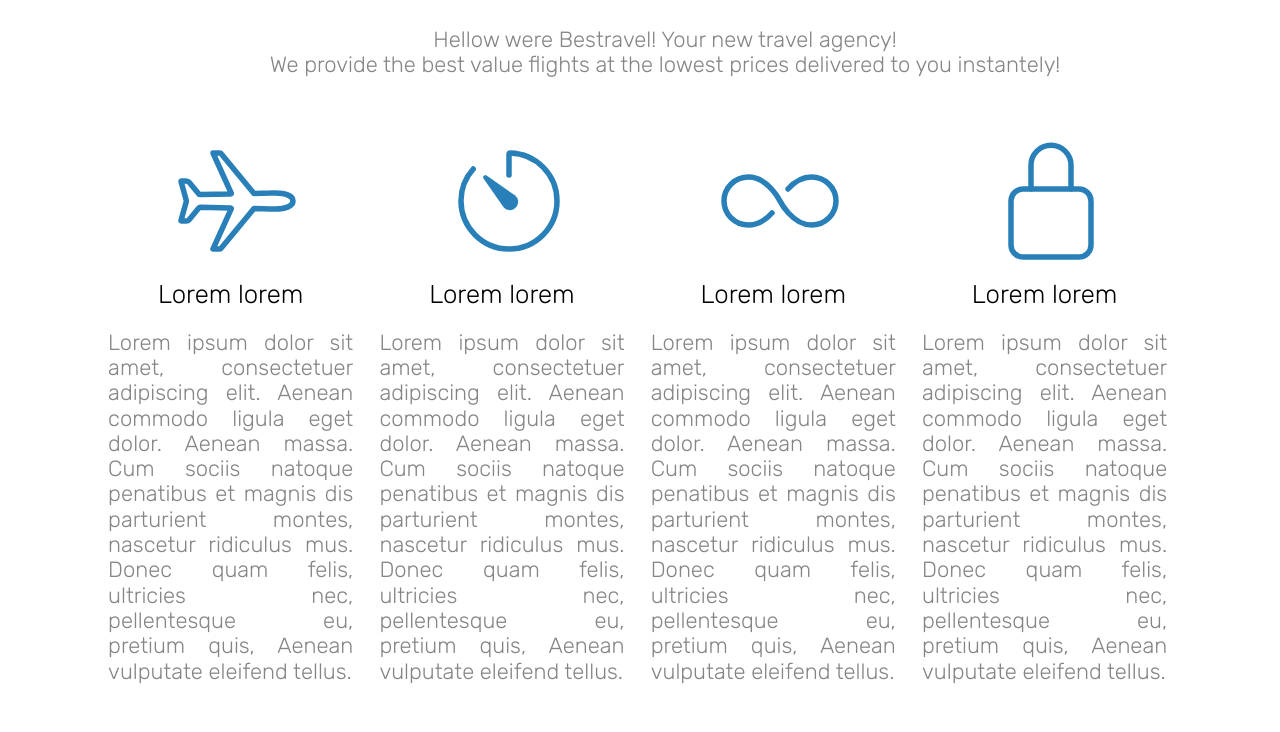
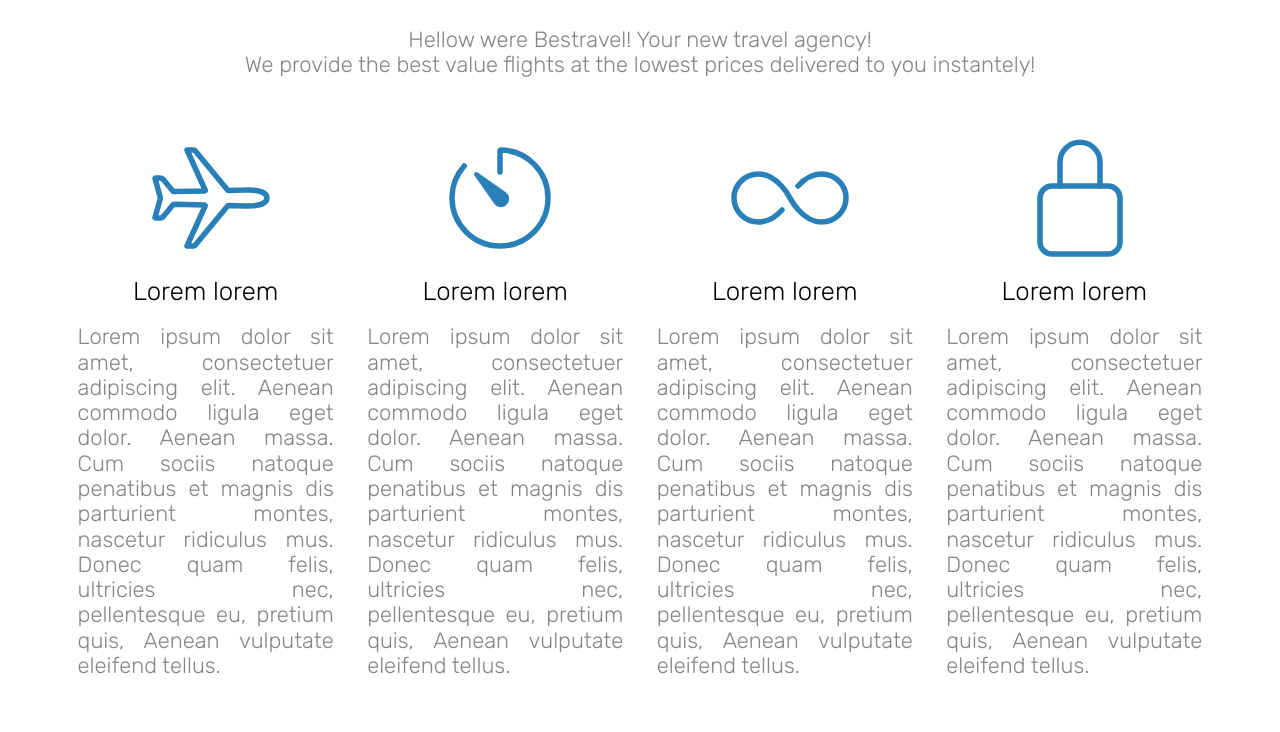
Before and after one commit to sididev96/besttravel, a plain HTML site: page index.html in a window 1280 px wide. Shown: the part 948-1680 px from the top of the page. Drawn offline with nearby package versions, Linux system fonts and the light colour scheme.

Commit message:
fixed a bunch of more divs and box placement

```diff
--- a/index.html
+++ b/index.html
@@ -55,7 +55,7 @@
                     Aenean vulputate eleifend tellus.</p>
             </div>
 
-            <div class="row">
+
             <div class="col span-1-of-4">
                 <ion-icon name="timer-outline" class="featuresico"></ion-icon>
                 <h3>Lorem lorem</h3>
@@ -66,7 +66,7 @@
                     Aenean vulputate eleifend tellus.</p>
             </div>
 
-                <div class="row">
+
             <div class="col span-1-of-4">
                 <ion-icon name="infinite-outline" class="featuresico"></ion-icon>
                 <h3>Lorem lorem</h3>
@@ -77,7 +77,7 @@
                     Aenean vulputate eleifend tellus.</p>
             </div>
 
-                    <div class="row">
+
             <div class="col span-1-of-4">
                 <ion-icon name="lock-closed-outline" class="featuresico"></ion-icon>
                 <h3>Lorem lorem</h3>
--- a/resources/css/styles.css
+++ b/resources/css/styles.css
@@ -219,11 +219,10 @@ ion-icon {
 
 .selection-features {
     text-align: center;
-    margin-left: 50px;
 }
 
 .selection-features .col {
-    padding: 8px;
+    padding: 5px;
 }
 
 .long-copy {
@@ -232,7 +231,7 @@ ion-icon {
 
 .features {
     text-align: justify;
-    padding: 2%;
+    padding: 1%;
 }
 
 /* SECTION 2 */
```
Lines whose indentation alone changed are shown as unchanged.
